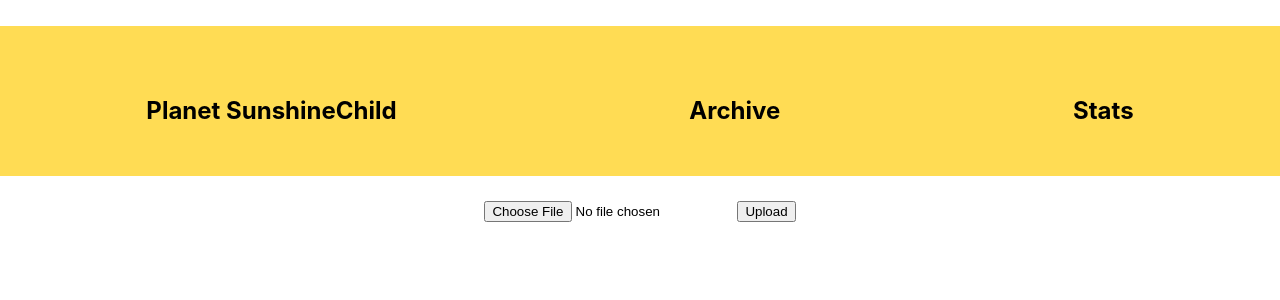
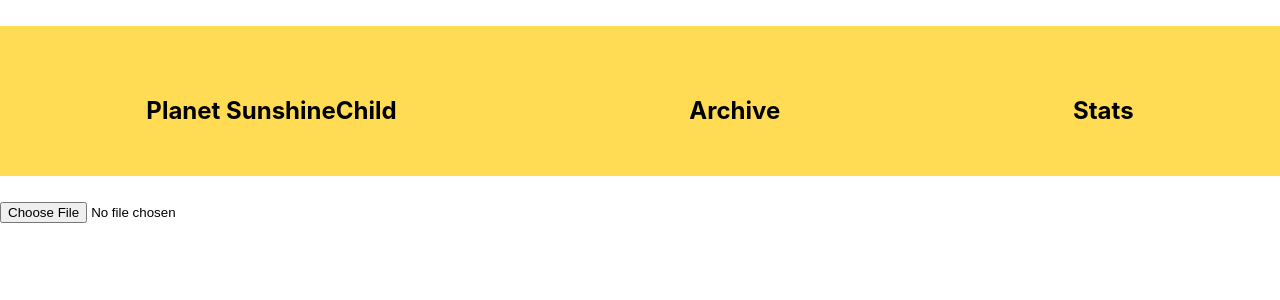
Before and after one commit to MagariMike/planet-sunshine-child, a React (Create React App) app: page / in a window 1280 px wide. Shown: the top 300 px of the page. Built offline with nearby package versions, Linux system fonts and the light colour scheme.

Commit message:
.name error resolved

```diff
--- a/src/components/UploadForm.js
+++ b/src/components/UploadForm.js
@@ -1,65 +1,25 @@
-import React, { useState } from "react";
-import { storage } from "./firebase/config";
-import { ref, uploadBytesResumable, getDownloadURL } from "firebase/storage";
-import "../styles/upload-form.css";
+import React from "react";
+import { useState } from "react";
 
 const UploadForm = () => {
-	const [uploadProgress, setUploadProgress] = useState(0);
-	const [file, setFile] = useState(null);
-	// const [url, setUrl] = useState(null);
-	// const [error, setError] = useState(null);
+	const [file, setFile] = useState();
 
 	const handleChange = (e) => {
 		setFile(e.target.files[0]);
-		console.log(file, file.name);
 	};
+	if(file) {console.log(file.name);}
 
-	const uploadImage = (e) => {
-		const storageRef = ref(storage, `/${file.name}`);
-		const uploadTask = uploadBytesResumable(storageRef, file);
+	const uploadImage = () => {
 
-		if (!file) {
-			alert("Please attach a file");
-		} else {
-			uploadTask.on(
-				"state_changed",
-				(snapshot) => {
-					const progress =
-						(snapshot.bytesTransferred / snapshot.totalBytes) * 100;
-					setUploadProgress(progress);
-					console.log(progress);
-				},
-				() => {
-					getDownloadURL(uploadTask.snapshot.ref).then((downloadUrl) => {
-						console.log("Download Url:", downloadUrl);
-					});
-
-					// getDownloadURL(ref(storage, `/${file.name}`)).then((url) => {
-					// 	// setUrl(url);
-					// 	console.log(url);
-					// });
-				}
-			);
-		}
-
-		// getDownloadURL(ref(storage, `/${file.name}`)).then((url) => {setUrl(url);
-		// 	console.log(url);
-		// }).catch((/*err*/) => {
-		// 	// setError(err);
-		// })
-		// );
 	};
-
 	return (
-		<form id="upload-form">
+		<div>
 			<input
 				type="file"
 				accept="image/png, image/jpeg"
 				onChange={handleChange}
 			></input>
-			<button onClick={uploadImage}>Upload</button>
-			{/* <div>{progress} </div> */}
-		</form>
+		</div>
 	);
 };
 
```
